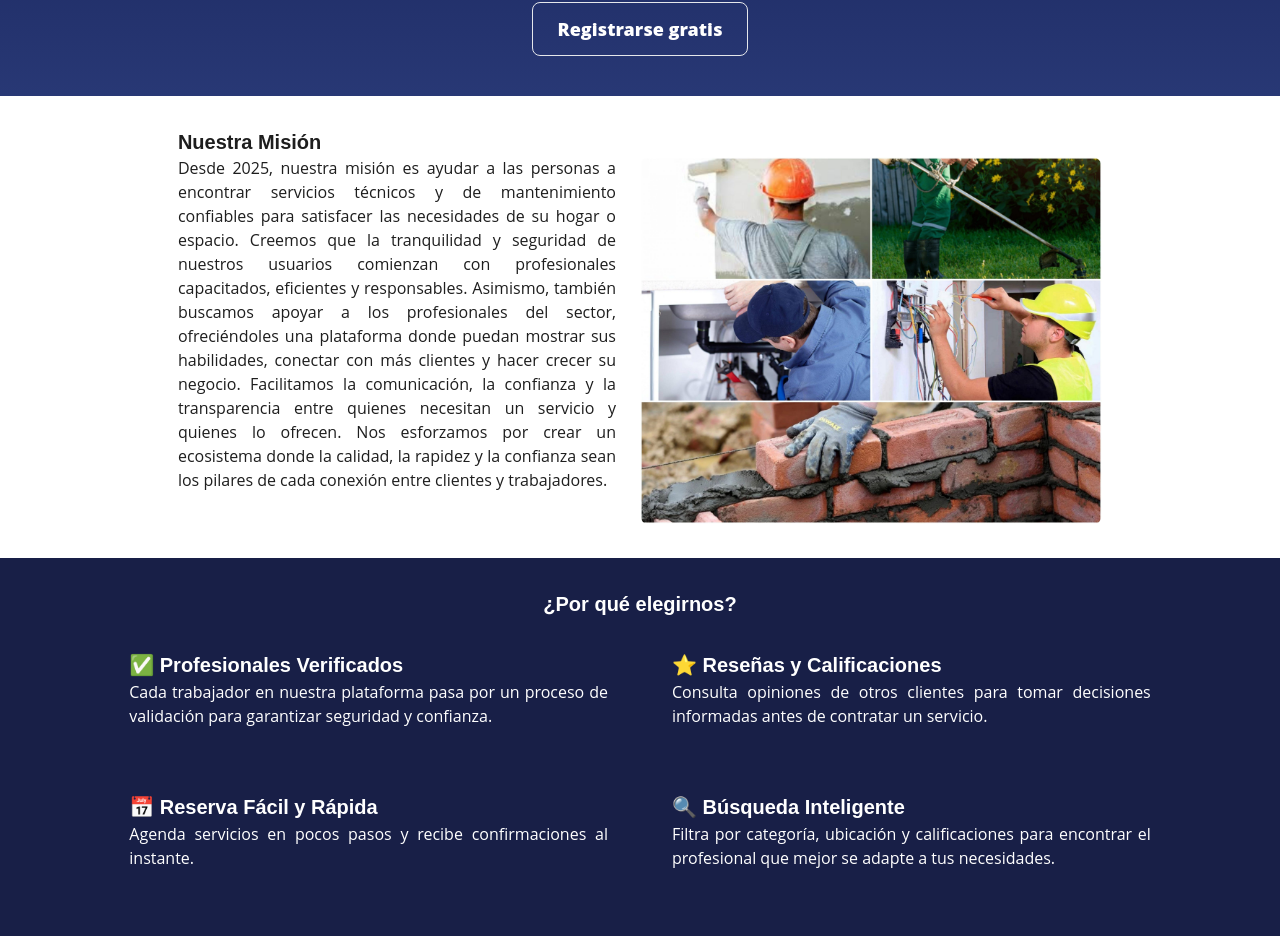
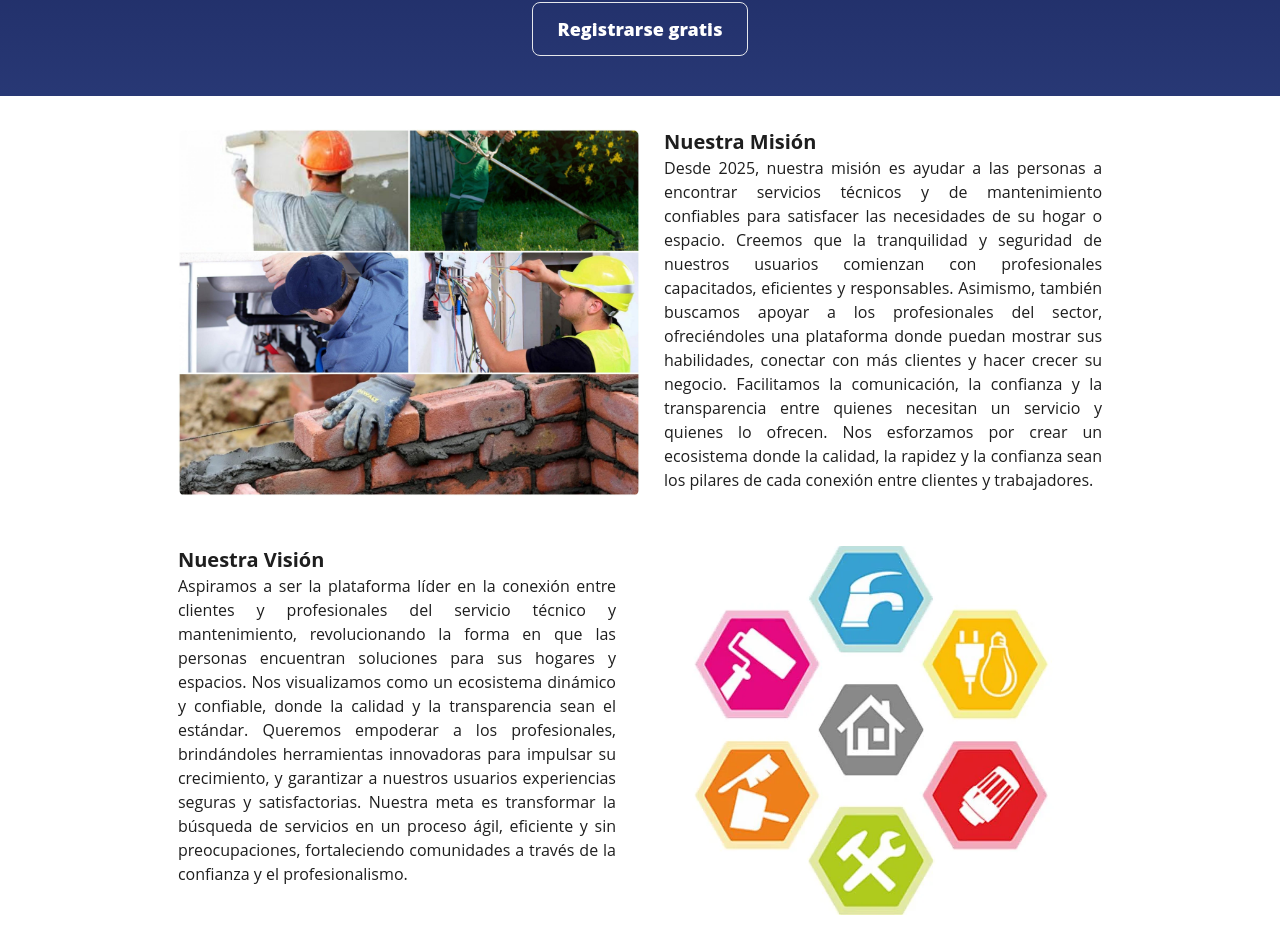
Before and after one commit to TecniClick/TecniClick-FrontEnd, a Next.js app in the folder front/: page / in a window 1280 px wide. Shown: the part 437-1373 px from the top of the page. Built offline with nearby package versions, Linux system fonts and the light colour scheme.

Commit message:
Ultimos detalles antes de la demo

```diff
--- a/front/src/app/contact/page.tsx
+++ b/front/src/app/contact/page.tsx
@@ -6,7 +6,7 @@ export default function Contact() {
             <h2 className="font-bold py-8 text-2xl sm:text-3xl">Habla con nosotros</h2>
             <p className="text-justify text-sm sm:text-base">
                 En <span className="font-semibold italic text-lg">Tecniclick</span> nos interesa la opinión de todos nuestros usuarios. <br />
-                Por esa misma razón, te invitamos expresarte, completando el siguiente formulario.
+                Por esa misma razón, te invitamos expresarte completando el siguiente formulario.
             </p>
             <div className="mt-8">
                 <FormContact />
--- a/front/src/app/page.tsx
+++ b/front/src/app/page.tsx
@@ -4,6 +4,7 @@ import RotatingText from "@/components/RotatingText/RotatingText";
 import click from "../../public/click.png";
 import Link from "next/link";
 import SearchBar from "@/components/SearchBar/SearchBar";
+import profesionesIconos from "../../public/profesionesIconos.png"
 
 export default function Home() {
   return (
@@ -27,10 +28,21 @@ export default function Home() {
       </div>
 
       <section className="bg-secondary text-tertiary p-6 sm:p-8">
-        <div className="mx-[5%] lg:mx-[12%] 2xl:mx-[20%]">
-          <h2 className="font-bold text-lg sm:text-xl">Nuestra Misión</h2>
-          <div className="flex flex-col sm:flex-row gap-6 items-center justify-center sm:items-stretch">
+        <div className="mx-[5%] lg:mx-[12%] 2xl:mx-[20%] flex flex-col gap-12">
+          <div className="flex flex-col sm:flex-row gap-6 items-center sm:items-stretch">
+            <div className="w-full sm:w-1/2 flex items-center justify-center">
+              <div className="h-64 sm:h-auto sm:w-full aspect-[5/4] relative">
+                <Image
+                  src="/oficios.jpg"
+                  alt="Trabajador 1"
+                  fill
+                  loading="lazy"
+                  style={{ objectFit: "contain", borderRadius: "12px" }}
+                />
+              </div>
+            </div>
             <p className="w-full sm:w-1/2 text-justify flex-1 text-sm sm:text-base">
+              <strong className="font-bold text-lg sm:text-xl block">Nuestra Misión</strong>
               Desde 2025, nuestra misión es ayudar a las personas a encontrar servicios técnicos y
               de mantenimiento confiables para satisfacer las necesidades de su hogar o espacio.
               Creemos que la tranquilidad y seguridad de nuestros usuarios comienzan con
@@ -42,17 +54,30 @@ export default function Home() {
               calidad, la rapidez y la confianza sean los pilares de cada conexión entre clientes y
               trabajadores.
             </p>
+          </div>
+          <div className="flex flex-col sm:flex-row-reverse gap-6 items-center sm:items-stretch">
             <div className="w-full sm:w-1/2 flex items-center justify-center">
               <div className="h-64 sm:h-auto sm:w-full aspect-[5/4] relative">
                 <Image
-                  src="/oficios.jpg"
-                  alt="Trabajador 1"
+                  src={profesionesIconos}
+                  alt="Visión de la empresa"
                   fill
                   loading="lazy"
                   style={{ objectFit: "contain", borderRadius: "12px" }}
                 />
               </div>
             </div>
+            <p className="w-full sm:w-1/2 text-justify flex-1 text-sm sm:text-base">
+              <strong className="font-bold text-lg sm:text-xl block">Nuestra Visión</strong>
+              Aspiramos a ser la plataforma líder en la conexión entre clientes y profesionales del
+              servicio técnico y mantenimiento, revolucionando la forma en que las personas encuentran
+              soluciones para sus hogares y espacios. Nos visualizamos como un ecosistema dinámico y
+              confiable, donde la calidad y la transparencia sean el estándar. Queremos empoderar a
+              los profesionales, brindándoles herramientas innovadoras para impulsar su crecimiento, y
+              garantizar a nuestros usuarios experiencias seguras y satisfactorias. Nuestra meta es
+              transformar la búsqueda de servicios en un proceso ágil, eficiente y sin preocupaciones,
+              fortaleciendo comunidades a través de la confianza y el profesionalismo.
+            </p>
           </div>
         </div>
       </section>
--- a/front/src/app/register/page.tsx
+++ b/front/src/app/register/page.tsx
@@ -143,14 +143,15 @@ export default function Register() {
   };
 
   return (
-    <main className="w-full h-full flex flex-row justify-center items-center gap-16 px-16 pt-4 text-primary">
-      <form onSubmit={handleSubmit} className="bg-secondary p-4 flex flex-col items-center h-fit rounded-md w-2/4">
-        <div className="flex items-center justify-center relative w-2/4">
+    <main className="w-full h-full flex justify-center items-center gap-8 px-4 pt-4 text-primary">
+      <form onSubmit={handleSubmit} className="bg-secondary p-4 flex flex-col items-center rounded-md w-full sm:w-3/4 md:w-2/4 lg:w-1/3">
+        <div className="flex items-center justify-center relative w-1/2 md:w-2/4 h-24">
           <Image
             src="/logoContraste.png"
-            alt="Logo de la página"
+            alt="Logo de la pagina"
             fill
-            className="!relative object-contain"
+            className="!relative object-contain pb-4"
+            priority
           />
         </div>
 
@@ -218,9 +219,9 @@ export default function Register() {
                 />
                 <div
                   className="pl-2 cursor-pointer"
-                  onClick={() => setShowPassword({...showPassword, password: !showPassword.password})}
+                  onClick={() => setShowPassword({ ...showPassword, password: !showPassword.password })}
                 >
-                  {showPassword.password ? <FaEyeSlash size={24}/> : <FaEye size={24}/>}
+                  {showPassword.password ? <FaEyeSlash size={24} /> : <FaEye size={24} />}
                 </div>
               </div>
               {errors.password && <span className="text-red-500 text-xs mt-1">{errors.password}</span>}
@@ -242,9 +243,9 @@ export default function Register() {
                 />
                 <div
                   className="pl-2 cursor-pointer"
-                  onClick={() => setShowPassword({...showPassword, confirmPassword: !showPassword.confirmPassword})}
+                  onClick={() => setShowPassword({ ...showPassword, confirmPassword: !showPassword.confirmPassword })}
                 >
-                  {showPassword.confirmPassword ? <FaEyeSlash size={24}/> : <FaEye size={24}/>}
+                  {showPassword.confirmPassword ? <FaEyeSlash size={24} /> : <FaEye size={24} />}
                 </div>
               </div>
               {errors.confirmPassword && <span className="text-red-500 text-xs mt-1">{errors.confirmPassword}</span>}
@@ -269,7 +270,7 @@ export default function Register() {
         </div>
 
         <button
-          className={`mt-4 py-2 w-4/5 bg-primary rounded-md text-secondary ${isLoading ? 'opacity-70 cursor-not-allowed' : ''}`}
+          className={`mt-4 py-2 w-full sm:w-4/5 bg-primary rounded-md text-secondary ${isLoading ? 'opacity-70 cursor-not-allowed' : ''}`}
           type="submit"
           disabled={isLoading}
         >
@@ -285,5 +286,6 @@ export default function Register() {
         </Link>
       </form>
     </main>
+
   );
 }
--- a/front/src/components/FormContact/FormContact.tsx
+++ b/front/src/components/FormContact/FormContact.tsx
@@ -10,6 +10,11 @@ export default function ContactPage() {
     setForm({ ...form, [e.target.name]: newValue });
   };
 
+  const validateEmail = (email: string) => {
+    const emailRegex = /^[a-zA-Z0-9._%+-]+@[a-zA-Z0-9.-]+\.[a-zA-Z]{2,}$/;
+    return emailRegex.test(email);
+  };
+
   const handleSubmit = (e: React.FormEvent) => {
     e.preventDefault();
 
@@ -18,32 +23,35 @@ export default function ContactPage() {
       return;
     }
 
+    if (!validateEmail(form.email)) {
+      toast.error("Por favor, ingresa un correo electrónico válido!");
+      return;
+    }
+
     toast.success("Mensaje enviado correctamente! En breve nos pondremos en contacto contigo.");
     setForm({ title: "", description: "", subject: "Consultas", email: "" });
   };
 
-
   return (
     <div className="container mx-auto my-8 p-4 bg-primary rounded">
-      <h4 className="text-2xl text-center text-secondary font-bold mb-4">¿Tenes alguna consulta?🤔<br/>¿Necesitas reportar algún problema?🙋</h4>
+      <h4 className="text-2xl text-center text-secondary font-bold mb-4">¿Tenes alguna consulta?🤔<br />¿Necesitas reportar algún problema?🙋</h4>
       <form onSubmit={handleSubmit} className="flex flex-col gap-4 text-tertiary">
         <select
-        name="subject"
-        value={form.subject}
-        onChange={handleChange}
-        className="border p-2 rounded text-tertiary"
+          name="subject"
+          value={form.subject}
+          onChange={handleChange}
+          className="border p-2 rounded text-tertiary"
         >
           <option value="Consultas">Consulta</option>
           <option value="Reportes">Reporte</option>
           <option value="Denuncias">Denuncia</option>
-         </select>
+        </select>
         <input
           type="email"
           name="email"
           placeholder="Tu email"
           value={form.email}
           onChange={handleChange}
-
           className="border p-2 rounded"
         />
         <input
@@ -52,7 +60,6 @@ export default function ContactPage() {
           placeholder="Título"
           value={form.title}
           onChange={handleChange}
-
           className="border p-2 rounded"
         />
         <textarea
@@ -60,7 +67,6 @@ export default function ContactPage() {
           placeholder="Describe tu mensaje"
           value={form.description}
           onChange={handleChange}
-
           className="border p-2 rounded"
         />
         <button
```
Also changed, not shown: front/src/app/login/page.tsx (+14 -19 lines), front/src/components/ServicesPage/ServicesPage.tsx (+35 -25 lines), front/public/profesionesIconos.png (added).
